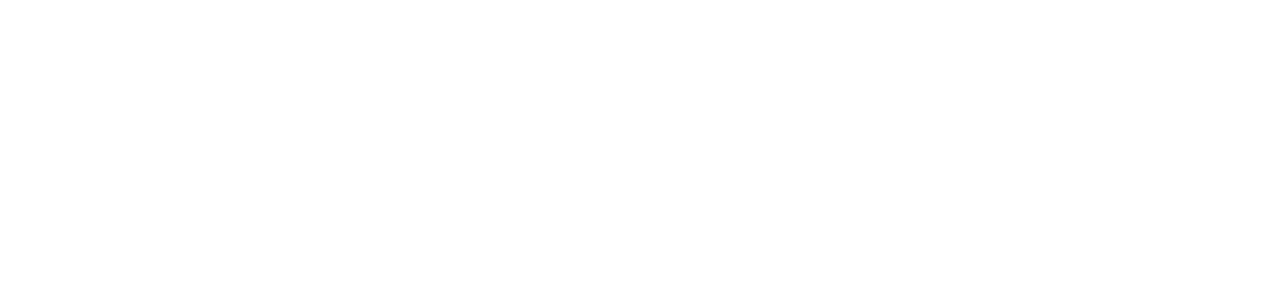
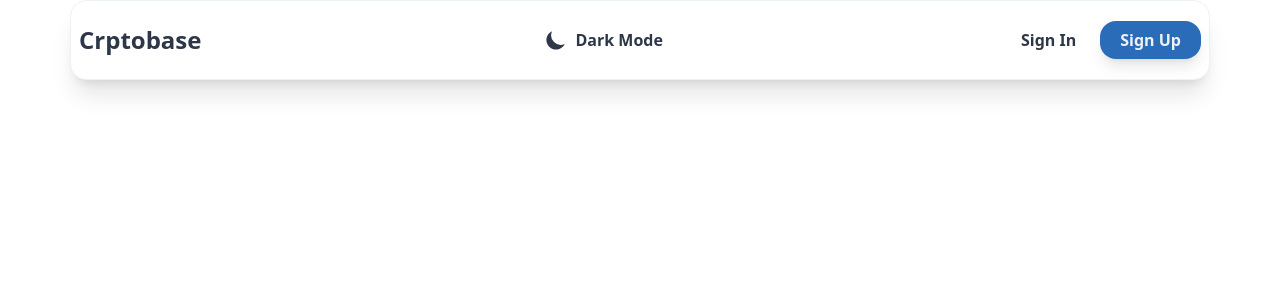
Before and after one commit to yanliu1111/ReactFirebase-FullStackProject-crytobase, a React (Create React App) app: page / in a window 1280 px wide. Shown: the top 300 px of the page. Built offline with nearby package versions, Linux system fonts and the light colour scheme.

Commit message:
navbar and darkmode and tailwind

```diff
--- a/package.json
+++ b/package.json
@@ -8,6 +8,8 @@
     "@testing-library/user-event": "^13.5.0",
     "react": "^18.2.0",
     "react-dom": "^18.2.0",
+    "react-icons": "^4.6.0",
+    "react-router-dom": "^6.4.3",
     "react-scripts": "5.0.1",
     "web-vitals": "^2.1.4"
   },
--- a/src/App.js
+++ b/src/App.js
@@ -1,5 +1,13 @@
+import React from "react";
+import Navbar from "./components/Navbar";
+import { ThemeProvider } from "./context/ThemeContext";
+
 function App() {
-  return <div></div>;
+  return (
+    <ThemeProvider>
+      <Navbar />
+    </ThemeProvider>
+  );
 }
 
 export default App;
--- /dev/null
+++ b/src/components/Navbar.jsx
@@ -0,0 +1,75 @@
+import React, { useState } from "react";
+import { Link } from "react-router-dom";
+import ThemeToggle from "../context/ThemeToggle";
+import { AiOutlineClose, AiOutlineMenu } from "react-icons/ai";
+
+const Navbar = () => {
+  const [nav, setNav] = useState(false);
+  const handleNav = () => {
+    setNav(!nav);
+  };
+
+  return (
+    <div className="rounded-div flex items-center justify-between h-20 font-bold">
+      <Link to="/">
+        <h1 className="text-2xl">Crptobase</h1>
+      </Link>
+      <div className="hidden md:block">
+        <ThemeToggle />
+      </div>
+
+      <div className="hidden md:block">
+        <Link to="/signin" className="p-4 hover:text-accent">
+          Sign In
+        </Link>
+        <Link
+          to="/signup"
+          className="bg-button text-btnText px-5 py-2 ml-2 rounded-2xl shadow-lg hover:shadow-2xl"
+        >
+          Sign Up
+        </Link>
+      </div>
+      {/* menu icon */}
+      <div onClick={handleNav} className="block md:hidden cursor-pointer z-10">
+        {nav ? <AiOutlineClose size={20} /> : <AiOutlineMenu size={20} />}
+      </div>
+      {/* mobile menu */}
+      <div
+        className={
+          nav
+            ? "md:hidden fixed left-0 top-20 flex flex-col items-center justify-between w-full h-[90%] bg-primary ease-in duration-300 z-10"
+            : "fixed left-[-100%] top-20 h[90%] flex flex-col items-center justify-between ease-in duration-300"
+        }
+      >
+        <ul className="w-full p-4">
+          <li onClick={handleNav} className="border-b py-6">
+            <Link to="/">Home</Link>
+          </li>
+          <li onClick={handleNav} className="border-b py-6">
+            <Link to="/">Account</Link>
+          </li>
+          <li className=" py-6">
+            <ThemeToggle />
+          </li>
+        </ul>
+        <div className="flex flex-col w-full p-4">
+          <Link to="/signin">
+            <button
+              onClick={handleNav}
+              className="w-full my-2 p-3 bg-primary text-primary border border-secondary rounded-2xl shadow-xl"
+            >
+              Sign In
+            </button>
+          </Link>
+          <Link onClick={handleNav} to="/signup">
+            <button className="w-full my-2 p-3 bg-button text-btnText rounded-2xl shadow-xl">
+              Sign Up
+            </button>
+          </Link>
+        </div>
+      </div>
+    </div>
+  );
+};
+
+export default Navbar;
--- /dev/null
+++ b/src/context/ThemeContext.jsx
@@ -0,0 +1,48 @@
+import React, { useState, useEffect, createContext } from "react";
+
+const getInitialTheme = () => {
+  if (typeof window !== "undefined" && window.localStorage) {
+    const storedPrefs = window.localStorage.getItem("color-theme");
+    //check if there is avalue there
+    if (typeof storedPrefs === "string") {
+      return storedPrefs;
+    }
+
+    const userMedia = window.matchMedia("(prefers-color-scheme: dark)");
+    if (userMedia.matches) {
+      return "dark";
+    }
+  }
+
+  // If you want to use dark theme as the default, return 'dark' instead
+  return "light";
+};
+
+export const ThemeContext = createContext();
+export const ThemeProvider = ({ initialTheme, children }) => {
+  const [theme, setTheme] = useState(getInitialTheme);
+
+  const rawSetTheme = (theme) => {
+    const root = window.document.documentElement;
+    const isDark = theme === "dark";
+
+    root.classList.remove(isDark ? "light" : "dark");
+    root.classList.add(theme);
+
+    localStorage.setItem("color-theme", theme);
+  };
+
+  if (initialTheme) {
+    rawSetTheme(initialTheme);
+  }
+
+  useEffect(() => {
+    rawSetTheme(theme);
+  }, [theme]);
+
+  return (
+    <ThemeContext.Provider value={{ theme, setTheme }}>
+      {children}
+    </ThemeContext.Provider>
+  );
+};
--- /dev/null
+++ b/src/context/ThemeToggle.jsx
@@ -0,0 +1,27 @@
+import React, { useContext } from "react";
+import { HiSun, HiMoon } from "react-icons/hi";
+import { ThemeContext } from "../context/ThemeContext";
+const ThemeToggle = () => {
+  const { theme, setTheme } = useContext(ThemeContext);
+  return (
+    <div className="p-2">
+      {theme === "dark" ? (
+        <div
+          className="flex items-center cursor-pointer"
+          onClick={() => setTheme(theme === "dark" ? "light" : "dark")}
+        >
+          <HiSun className="itmes-primary text-2xl mr-2 " /> Light Mode
+        </div>
+      ) : (
+        <div
+          className="flex items-center cursor-pointer"
+          onClick={() => setTheme(theme === "dark" ? "light" : "dark")}
+        >
+          <HiMoon className="itmes-primary text-2xl mr-2 " /> Dark Mode
+        </div>
+      )}
+    </div>
+  );
+};
+
+export default ThemeToggle;
--- a/src/index.js
+++ b/src/index.js
@@ -2,10 +2,11 @@
 import ReactDOM from "react-dom/client";
 import "./index.css";
 import App from "./App";
+import { BrowserRouter } from "react-router-dom";
 
 const root = ReactDOM.createRoot(document.getElementById("root"));
 root.render(
-  <React.StrictMode>
+  <BrowserRouter>
     <App />
-  </React.StrictMode>
+  </BrowserRouter>
 );
--- /dev/null
+++ b/src/routes/Account.jsx
@@ -0,0 +1,7 @@
+import React from "react";
+
+const Account = () => {
+  return <div></div>;
+};
+
+export default Account;
--- /dev/null
+++ b/src/routes/CoinPage.jsx
@@ -0,0 +1,7 @@
+import React from "react";
+
+const CoinPage = () => {
+  return <div></div>;
+};
+
+export default CoinPage;
--- /dev/null
+++ b/src/routes/Home.jsx
@@ -0,0 +1,7 @@
+import React from "react";
+
+const Home = () => {
+  return <div></div>;
+};
+
+export default Home;
--- /dev/null
+++ b/src/routes/Signin.jsx
@@ -0,0 +1,7 @@
+import React from "react";
+
+const Signin = () => {
+  return <div></div>;
+};
+
+export default Signin;
--- /dev/null
+++ b/src/routes/Signup.jsx
@@ -0,0 +1,7 @@
+import React from "react";
+
+const Signup = () => {
+  return <div></div>;
+};
+
+export default Signup;
--- a/tailwind.config.js
+++ b/tailwind.config.js
@@ -13,7 +13,7 @@
         accent: "var(--color-text-accent)",
         primary: "var(--color-text-primary)",
         secondary: "var(--color-text-secondary)",
-        btnText: "var(--color-bg-button)",
+        btnText: "var(--color-bg-secondary)",
       },
       borderColor: {
         primary: "var(--color-bg-primary)",
```
Also changed, not shown: 1 other file (tests, documents, lock files or other folders).
